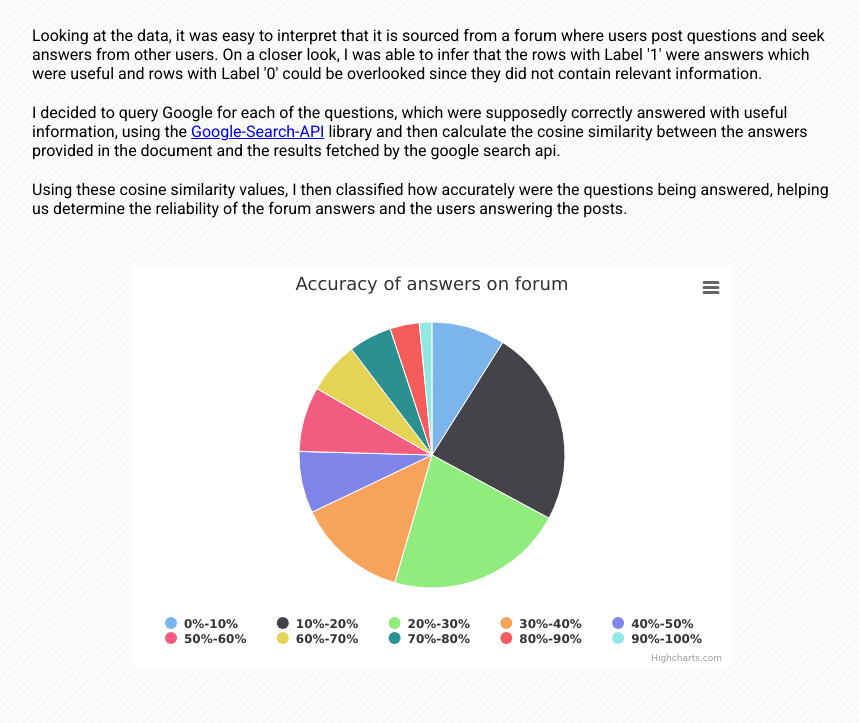
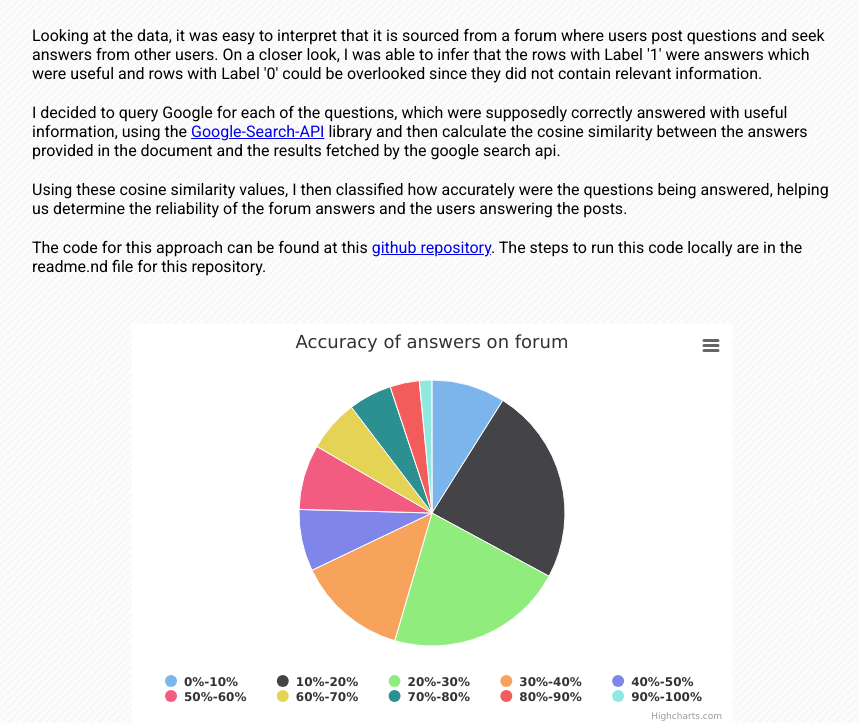
Before and after one commit to arnav58/zendesk-challenge, a Django app: page / in a window 1280 px wide. Shown: the part 595-1318 px from the top of the page, without its empty margins (208-1067 px from the left). Run offline with Django 3.2, Linux system fonts and the light colour scheme; parts of the project's set-up code (start-up, migrations or seed data) failed here and were passed over; some libraries are stand-ins or nearby versions.

Commit message:
Adding link to github repo

```diff
--- a/templates/zendesk_challenge/index.html
+++ b/templates/zendesk_challenge/index.html
@@ -39,6 +39,9 @@
                 </div>
                 <div>
                     Using these cosine similarity values, I then classified how accurately were the questions being answered, helping us determine the reliability of the forum answers and the users answering the posts.
+                </div>
+                <div>
+                    The code for this approach can be found at this <a href="https://github.com/arnav58/zendesk_challenge" target="_blank">github repository</a>. The steps to run this code locally are in the readme.nd file for this repository.
                 </div>
             </div>
         </div>
```
